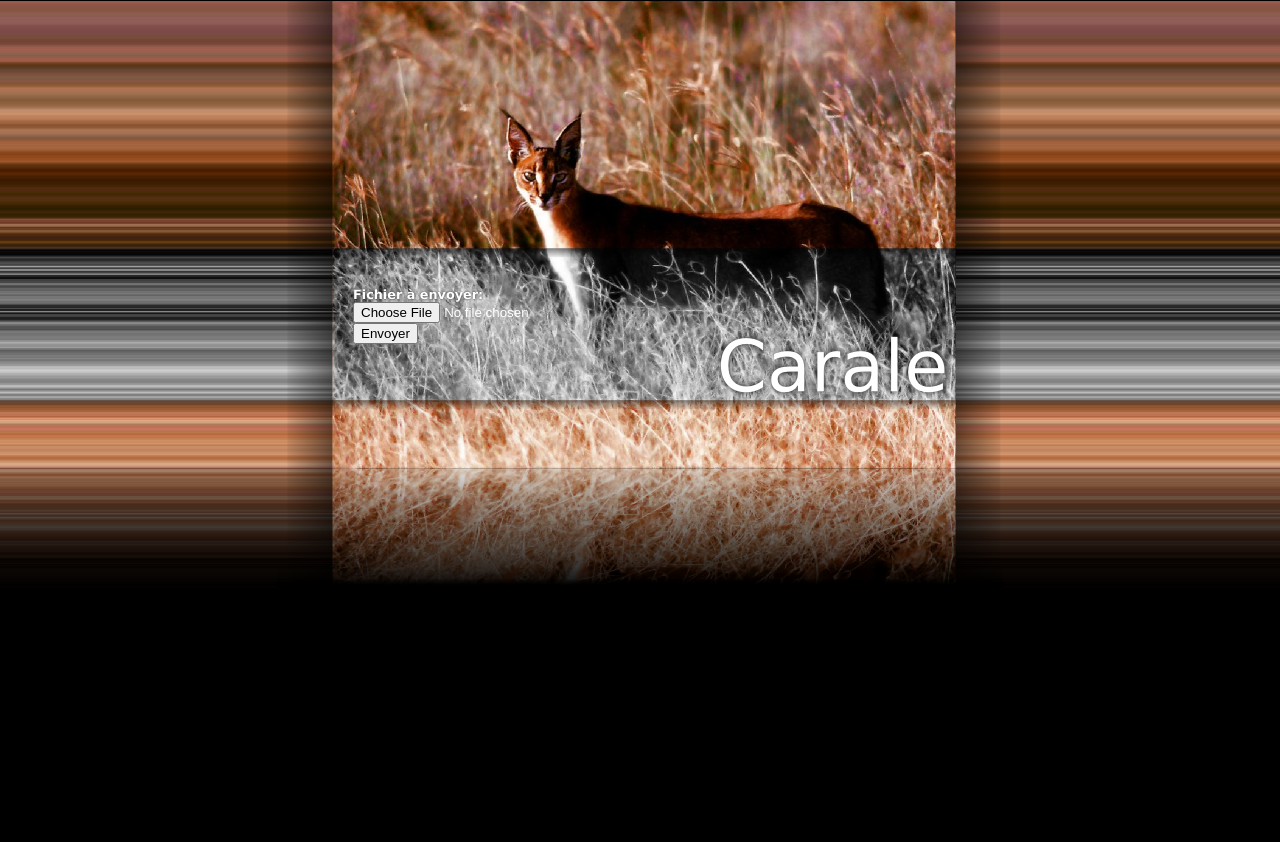
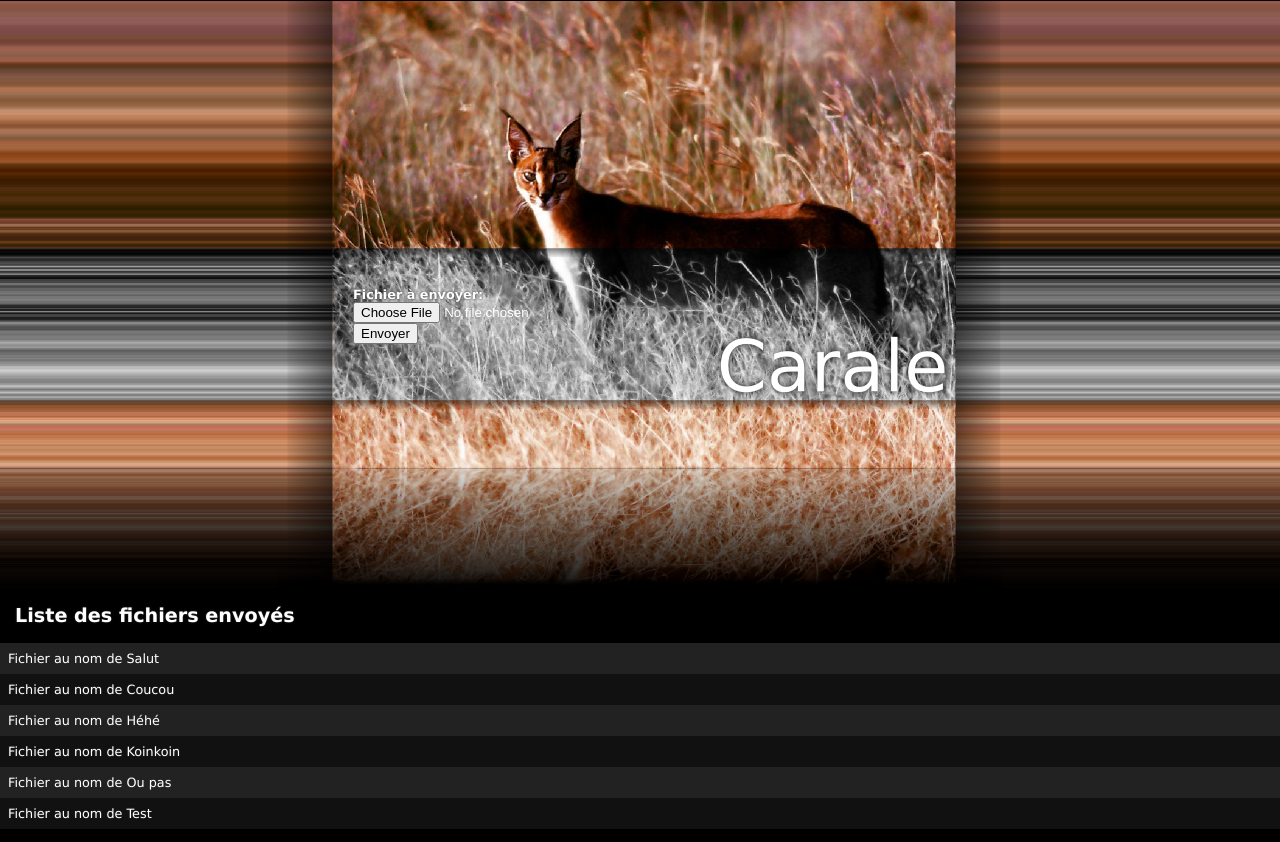
Before and after one commit to fmauNeko/caracal-legacy, a PHP site: page / in a window 1280 px wide. Before the commit the page ends 582 px from the top, so only its background shows below. Run offline with PHP 8.4, Linux system fonts and the light colour scheme.

Commit message:
Ébauche de la liste des fichiers

```diff
--- a/www/index.php
+++ b/www/index.php
@@ -2,6 +2,14 @@
 
 include("config.php");
 
+$fichiers = array(array("nom" => "Salut"),
+				  array("nom" => "Coucou"),
+				  array("nom" => "Héhé"),
+				  array("nom" => "Koinkoin"),
+				  array("nom" => "Ou pas"),
+				  array("nom" => "Test")
+			);
+
 include("template.php");
 
 ?>
--- a/www/style.css
+++ b/www/style.css
@@ -33,3 +33,29 @@ form input[type=submit]
 	/*float:right;*/
 	/*margin-right:289px;*/
 }
+
+h2
+{
+	margin-left:15px;
+}
+
+ul
+{
+padding:0;
+}
+
+li
+{
+list-style:none;
+padding:8px;
+}
+
+li.rouge
+{
+background:#222;
+}
+
+li.noir
+{
+background:#111;
+}
--- a/www/template.php
+++ b/www/template.php
@@ -16,5 +16,14 @@
 		<input type="submit" value="Envoyer"/>
 	</div>
 	</form>
+	<h2>Liste des fichiers envoyés</h2>
+	<ul id="liste_fichiers">
+<?php foreach($fichiers as $id => $fichier) { ?>
+		<li class="<?php if ($id % 2 == 0) echo 'rouge'; else echo 'noir';?>" >
+			Fichier au nom de <?php echo $fichier["nom"]; ?>
+
+		</li>
+<?php } ?>
+	</ul>
 </body>
 </html>
```
